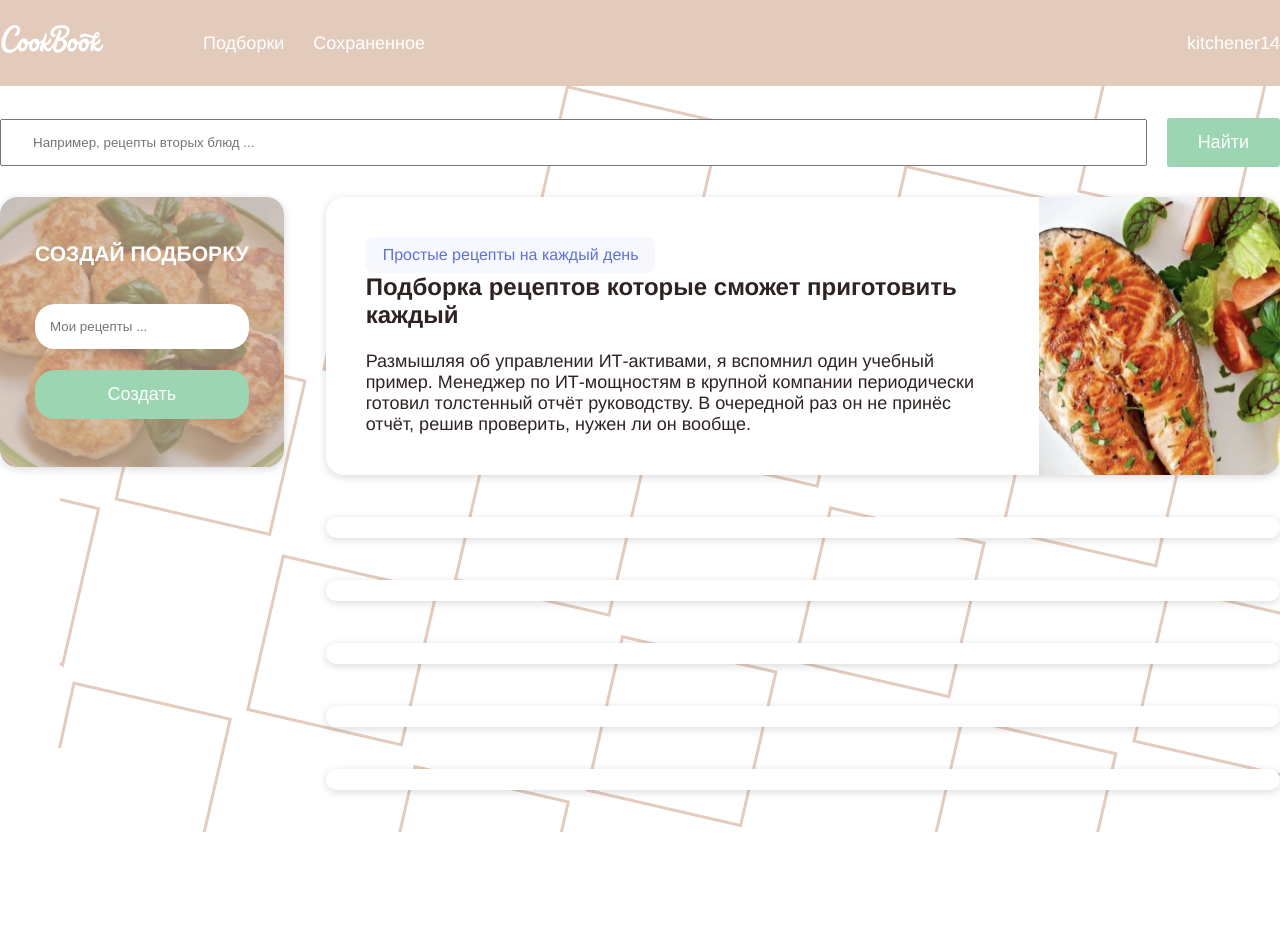
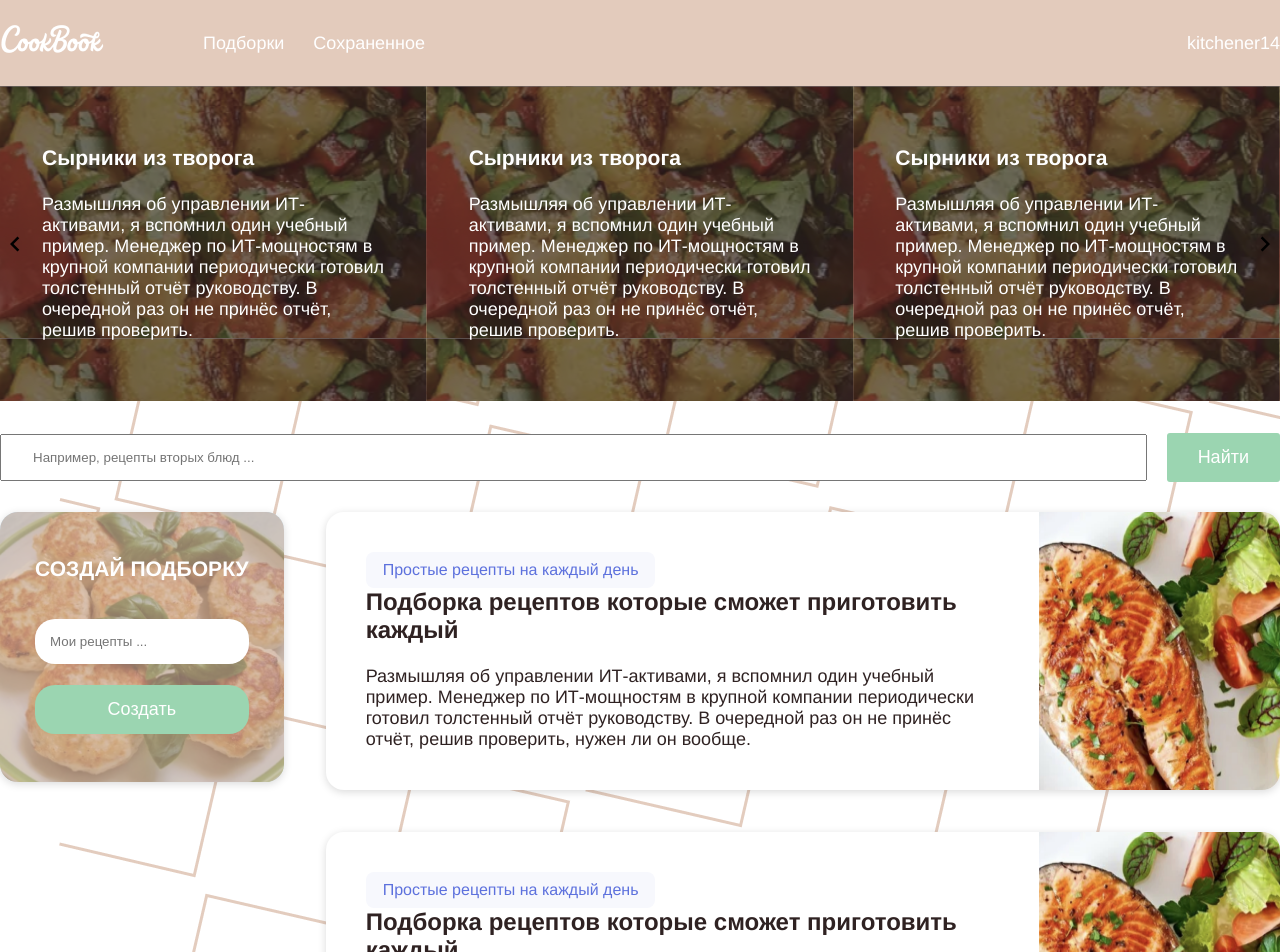
Before and after one commit to DayensCode/cook-book, a Vue app: page / in a window 1280 px wide. Shown: the top 952 px of the page. Before the commit the page ends 832 px from the top, so only its background shows below. Built offline with nearby package versions, Linux system fonts and the light colour scheme.

Commit message:
carousel added

```diff
--- a/package.json
+++ b/package.json
@@ -9,7 +9,8 @@
   },
   "dependencies": {
     "core-js": "^3.8.3",
-    "vue": "^3.2.13"
+    "vue": "^3.2.13",
+    "vue3-carousel": "^0.12.0"
   },
   "devDependencies": {
     "@babel/core": "^7.12.16",
--- a/src/components/CardList.vue
+++ b/src/components/CardList.vue
@@ -13,31 +13,21 @@
       </div>
 
       <div>
-        <div class="card">
-          <div class="description">
-            <span>Простые рецепты на каждый день</span>
-            <div>
-              <h3>Подборка рецептов которые сможет приготовить каждый</h3>
-              <p>Размышляя об управлении ИТ-активами, я вспомнил один учебный пример. Менеджер по ИТ-мощностям в крупной компании периодически готовил толстенный отчёт руководству. В очередной раз он не принёс отчёт, решив проверить, нужен ли он вообще.</p>
-            </div>
-          </div>
-          <img alt="logo" src="../assets/img/card.png">
-        </div>
-
-
-        <div class="card">карточка</div>
-        <div class="card">карточка</div>
-        <div class="card">карточка</div>
-        <div class="card">карточка</div>
-        <div class="card">карточка</div>
+        <TheCard />
+        <TheCard />
+        <TheCard />
+        <TheCard />
       </div>
     </div>
   </div>
 </template>
 
 <script>
+import TheCard from './TheCard.vue'
+
 export default {
-  name: 'CardList'
+  name: 'CardList',
+  components: { TheCard }
 }
 </script>
 
@@ -123,41 +113,4 @@ export default {
     cursor: pointer;
   }
 }
-
-.card {
-  margin-bottom: 42px;
-  display: flex;
-  background-color: #fff;
-  border-radius: 18px;
-  box-shadow: 0 2px 8px rgba(0, 0, 0, 0.15);
-
-  .description {
-    margin: 40px;
-    display: flex;
-    flex-direction: column;
-    justify-content: space-between;
-    color: #2F2222;
-
-    span {
-      padding: 9px 17px;
-      display: inline-block;
-      align-self: flex-start;
-      text-align: center;
-      border-radius: 8px;
-      background-color: #f7f8fd;
-      color: #5d71dd;
-      font-size: 16px;
-    }
-
-    h3 {
-      font-size: 24px;
-      margin-bottom: 22px;
-    }
-  }
-
-  img {
-    border-top-right-radius: 18px;
-    border-bottom-right-radius: 18px;
-  }
-}
 </style>
--- /dev/null
+++ b/src/components/TheCard.vue
@@ -0,0 +1,59 @@
+<template>
+  <div class="card">
+    <div class="description">
+      <span>Простые рецепты на каждый день</span>
+      <div>
+        <h3>Подборка рецептов которые сможет приготовить каждый</h3>
+        <p>Размышляя об управлении ИТ-активами, я вспомнил один учебный пример. Менеджер по ИТ-мощностям в крупной
+          компании периодически готовил толстенный отчёт руководству. В очередной раз он не принёс отчёт, решив
+          проверить, нужен ли он вообще.</p>
+      </div>
+    </div>
+    <img alt="logo" src="../assets/img/card.png">
+  </div>
+</template>
+
+<script>
+export default {
+  name: 'TheCard'
+}
+</script>
+
+<style lang="scss" scoped>
+.card {
+  margin-bottom: 42px;
+  display: flex;
+  background-color: #fff;
+  border-radius: 18px;
+  box-shadow: 0 2px 8px rgba(0, 0, 0, 0.15);
+
+  .description {
+    margin: 40px;
+    display: flex;
+    flex-direction: column;
+    justify-content: space-between;
+    color: #2F2222;
+
+    span {
+      padding: 9px 17px;
+      display: inline-block;
+      align-self: flex-start;
+      text-align: center;
+      border-radius: 8px;
+      background-color: #f7f8fd;
+      color: #5d71dd;
+      font-size: 16px;
+    }
+
+    h3 {
+      font-size: 24px;
+      margin-bottom: 22px;
+    }
+  }
+
+  img {
+    border-top-right-radius: 18px;
+    border-bottom-right-radius: 18px;
+  }
+}
+</style>
--- a/src/components/TheSlider.vue
+++ b/src/components/TheSlider.vue
@@ -1,13 +1,74 @@
 <template>
-  <div class="slider">
-  </div>
+  <Carousel :items-to-show="3" :wrap-around="true">
+    <Slide v-for="slide in 10" :key="slide">
+      <div class="slide">
+        <h3>Сырники из творога</h3>
+        <p class="description">Размышляя об управлении ИТ-активами, я вспомнил один учебный пример. Менеджер по ИТ-мощностям в крупной компании периодически готовил толстенный отчёт руководству. В очередной раз он не принёс отчёт, решив проверить.</p>
+      </div>
+    </Slide>
+
+    <template #addons>
+      <Navigation />
+    </template>
+  </Carousel>
 </template>
 
 <script>
-export default {
-  name: 'TheSlider'
-}
+import { defineComponent } from 'vue';
+import { Carousel, Slide, Navigation } from 'vue3-carousel'
+
+export default defineComponent({
+  name: 'TheSlider',
+  components: {
+    Carousel,
+    Slide,
+    Navigation
+  },
+  setup() {
+
+    return {
+      // carouselConfig
+    }
+  }
+})
 </script>
 
 <style lang="scss" scoped>
+.slide {
+  background-image: url('../assets/img/slide-bg.png');
+  padding: 60px 42px;
+  text-align: left;
+
+  &::before {
+    content: '';
+    position: absolute;
+    top: 0;
+    left: 0;
+    bottom: 0;
+    right: 0;
+    background-color: rgba(47, 34, 34, 0.65);
+  }
+
+  h3 {
+    margin-bottom: 24px;
+    position: relative;
+    z-index: 1;
+  }
+
+  .description {
+    position: relative;
+    z-index: 1;
+  }
+}
 </style>
+
+<style lang="scss">
+.carousel__prev,
+.carousel__next {
+  color: white;
+
+  &:hover {
+    color: #e3cbbc;
+  }
+}
+</style>
--- a/src/main.js
+++ b/src/main.js
@@ -1,5 +1,6 @@
 import { createApp } from 'vue'
 import App from './App.vue'
 import './assets/styles/main.scss'
+import 'vue3-carousel/carousel.css'
 
 createApp(App).mount('#app')
```
Also changed, not shown: src/components/Card.vue (deleted, +0 -13 lines), src/assets/img/slide-bg.png (added), 1 other file (tests, documents, lock files or other folders).
